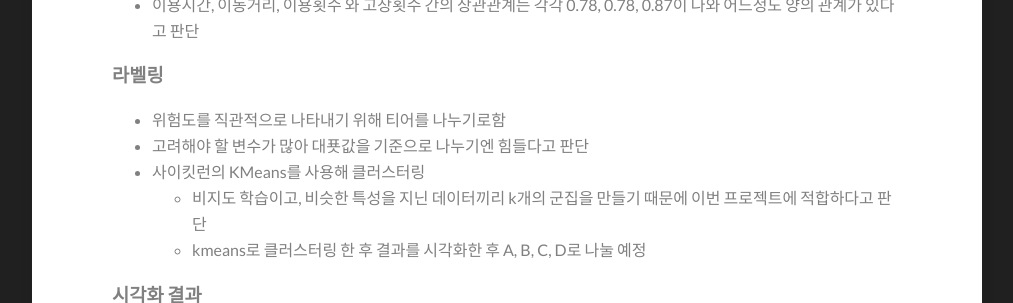
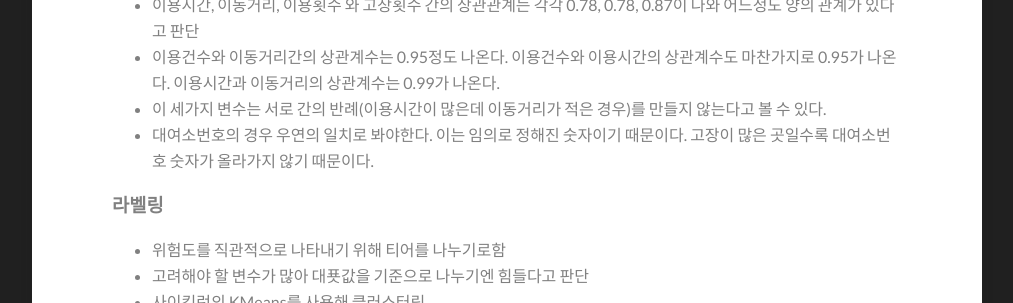
Before and after one commit to jayiuk/jayiuk.github.io, a Jekyll site: the page built from _posts/2024-06-25-bicycle_break_pred_1.md, in a window 1280 px wide and 900 px high, scrolled down 1373 px, cut to the strip 213-516 px from the top of the window. Shown: the whole strip, without its empty margins (133-1146 px from the left). Built offline with Jekyll 4.4.1, drawn with Linux system fonts in a browser that asks for light colours; comment, search, counter and statistics services are not loaded.

Commit message:
bicycle break control update

```diff
--- a/_posts/2024-06-25-bicycle_break_pred_1.md
+++ b/_posts/2024-06-25-bicycle_break_pred_1.md
@@ -6,21 +6,24 @@ title : 따릉이 고장 예측 구현 part.1
 tags : [ML, project]
 date-string : June 25, 2024
 ---
-
 # 따릉이 고장 예측 모델 구현(1) - 기획 및 분석 단계
 
 ## 기획 배경
+
 - 사실 학교 과제 때문에 시작한 프로젝트이긴 함
 - 따릉이 관리 인력이 부족해 고장난 자전거가 제때 수리되지 않는다는 기사를 본 적이 있음
 - 또한 따릉이 고장 신고를 하지 않는다면 고장이 났을 때 제때 수리하기 힘들다
 - 만약 고장 예측을 해 미리 확인이 가능하면 인력 소모가 줄어들거라 예상
 
 ## 사용 데이터
+
 - [일별 공공자전거 이용 내역 2023년](https://data.seoul.go.kr/dataList/OA-15246/F/1/datasetView.do)
 - [자전거 고장신고 내역 2023년](https://data.seoul.go.kr/dataList/OA-15644/F/1/datasetView.do)
 
 ## 데이터 분석
+
 ### 데이터 불러오기
+
 - 일별 공공자전거 이용 내역의 경우 월 단위로 저장된 데이터
 - 우선 12개 다 불러와서 concat하는 방식으로 하나의 데이터 생성
 - 그 후 대여 일자를 기준으로 그룹화
@@ -34,15 +37,21 @@ date-string : June 25, 2024
 - 위의 과정을 거쳐 데이터를 준비
 
 ### 기초 데이터 분석
+
 - 이 단계에선 우선 Null값이 있는지 확인
   - 확인했을 때 없다면 평균 등의 대푯값을 확인해 채우기 혹은 그 부분은 버리기 둘 중 하나를 진행해야함
 - 없는걸 확인 후 상관계수 확인
   - 이용시간, 이동거리, 이용횟수, 고장횟수 간의 상관계수가 기본적으로 선형이 나와야 그 다음으로 진행 가능
 
 ![bicycle_corr](https://github.com/jayiuk/jayiuk.github.io/assets/58243784/5f7c5d7d-f8fc-4f3c-867a-757c6b8ee3d7)
+
 - 이용시간, 이동거리, 이용횟수 와 고장횟수 간의 상관관계는 각각 0.78, 0.78, 0.87이 나와 어느정도 양의 관계가 있다고 판단
+- 이용건수와 이동거리간의 상관계수는 0.95정도 나온다. 이용건수와 이용시간의 상관계수도 마찬가지로 0.95가 나온다. 이용시간과 이동거리의 상관계수는 0.99가 나온다.
+- 이 세가지 변수는 서로 간의 반례(이용시간이 많은데 이동거리가 적은 경우)를 만들지 않는다고 볼 수 있다.
+- 대여소번호의 경우 우연의 일치로 봐야한다. 이는 임의로 정해진 숫자이기 때문이다. 고장이 많은 곳일수록 대여소번호 숫자가 올라가지 않기 때문이다.
 
 ### 라벨링
+
 - 위험도를 직관적으로 나타내기 위해 티어를 나누기로함
 - 고려해야 할 변수가 많아 대푯값을 기준으로 나누기엔 힘들다고 판단
 - 사이킷런의 KMeans를 사용해 클러스터링
@@ -50,6 +59,7 @@ date-string : June 25, 2024
   - kmeans로 클러스터링 한 후 결과를 시각화한 후 A, B, C, D로 나눌 예정
 
 ### 시각화 결과
+
 ![bbc_clustering_viz_sum](https://github.com/jayiuk/jayiuk.github.io/assets/58243784/67a0be31-5eb3-4a38-93d9-f09638dd5eaa)
 ![bbc_clustering_viz_mean](https://github.com/jayiuk/jayiuk.github.io/assets/58243784/4a667727-896b-4a60-9109-6a648616b1f6)
 ![bbc_clustering_viz_median](https://github.com/jayiuk/jayiuk.github.io/assets/58243784/7291e85c-666b-49b8-9481-9b6695a64dee)
@@ -60,6 +70,7 @@ date-string : June 25, 2024
 - 모두 0, 3, 1, 2의 순서로 높은 걸 알 수 있다
 
 ![bbc_clustering_viz_break](https://github.com/jayiuk/jayiuk.github.io/assets/58243784/34e752d8-1fbe-4f7d-8303-3160eaa51f43)
+
 - 위 사진은 고장 횟수를 시각화한 결과다
 - 위 결과 역시 0, 3, 1, 2의 순서로 나타난다
 - 즉 위험도는 0, 3, 1, 2의 순서로 나타내면 될 것이다
```
